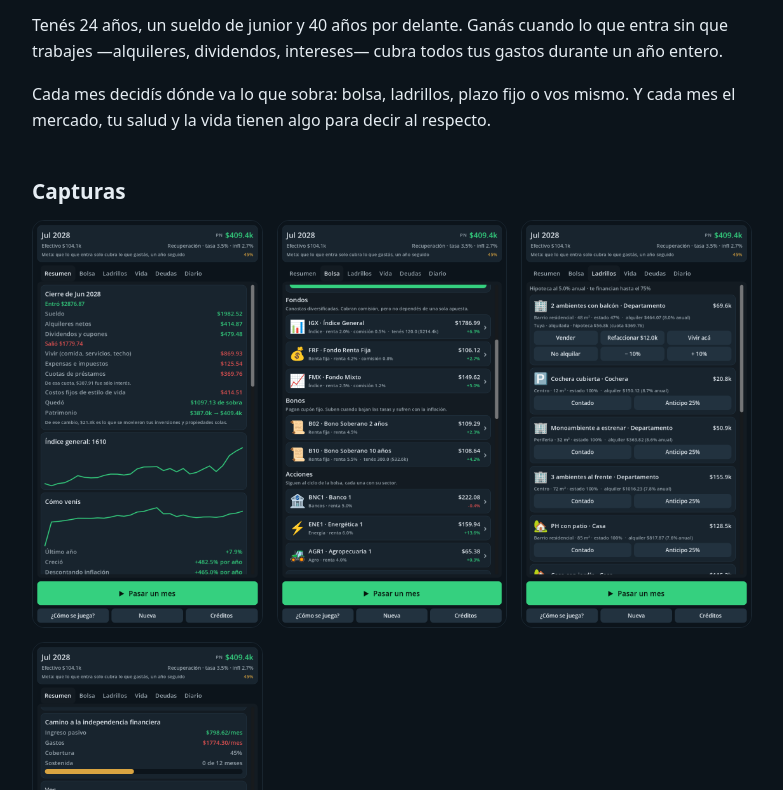
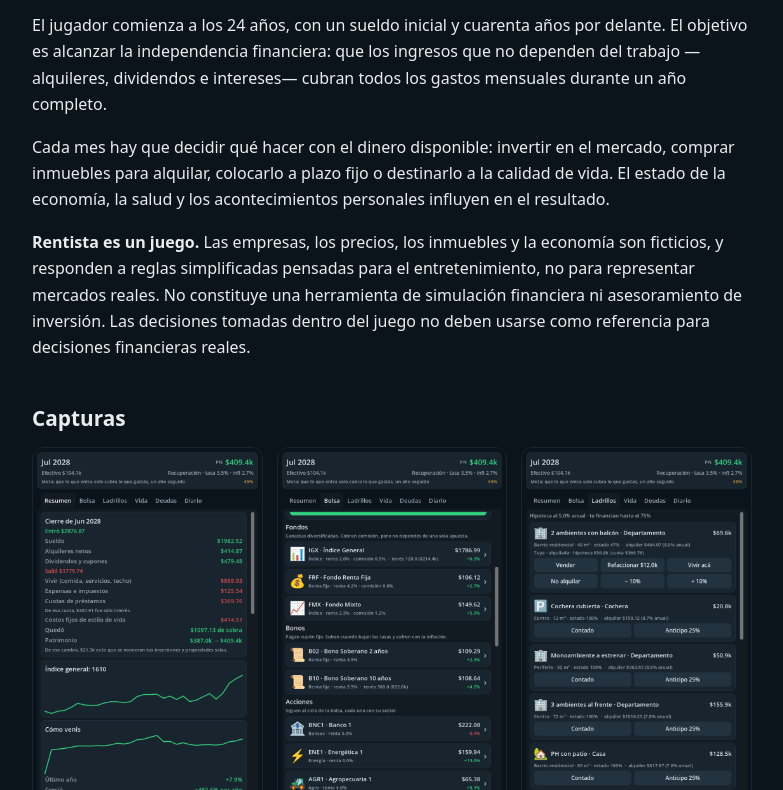
Before and after one commit to NazarenoLopez1/rentista-web, a plain HTML site: page index.html in a window 1280 px wide. Shown: the part 144-934 px from the top of the page, without its empty margins (248-1031 px from the left). Drawn offline with Linux system fonts and the light colour scheme.

Commit message:
Add files via upload

```diff
--- a/index.html
+++ b/index.html
@@ -4,7 +4,7 @@
 <meta charset="utf-8">
 <meta name="viewport" content="width=device-width, initial-scale=1">
 <title>Rentista — Xicarron Studio Games</title>
-<meta name="description" content="Simulador de inversiones: cuarenta años para vivir de rentas sin arruinarte la salud en el camino.">
+<meta name="description" content="Juego de simulación económica: cuarenta años de decisiones para vivir de los ingresos que genera un patrimonio.">
 <link rel="stylesheet" href="estilo.css">
 </head>
 <body>
@@ -13,27 +13,36 @@
     <img src="icono.png" alt="" width="96" height="96">
     <div>
       <h1>Rentista</h1>
-      <p class="bajada">Cuarenta años para vivir de rentas sin arruinarte la salud en el camino.</p>
+      <p class="bajada">Juego de simulación económica para teléfonos Android.</p>
     </div>
   </header>
 
-  <p>Tenés 24 años, un sueldo de junior y 40 años por delante. Ganás cuando lo
-  que entra sin que trabajes —alquileres, dividendos, intereses— cubra todos tus
-  gastos durante un año entero.</p>
+  <p>El jugador comienza a los 24 años, con un sueldo inicial y cuarenta años
+  por delante. El objetivo es alcanzar la independencia financiera: que los
+  ingresos que no dependen del trabajo —alquileres, dividendos e intereses—
+  cubran todos los gastos mensuales durante un año completo.</p>
 
-  <p>Cada mes decidís dónde va lo que sobra: bolsa, ladrillos, plazo fijo o vos
-  mismo. Y cada mes el mercado, tu salud y la vida tienen algo para decir al
-  respecto.</p>
+  <p>Cada mes hay que decidir qué hacer con el dinero disponible: invertir en
+  el mercado, comprar inmuebles para alquilar, colocarlo a plazo fijo o
+  destinarlo a la calidad de vida. El estado de la economía, la salud y los
+  acontecimientos personales influyen en el resultado.</p>
+
+  <p class="aviso"><strong>Rentista es un juego.</strong> Las empresas, los
+  precios, los inmuebles y la economía son ficticios, y responden a reglas
+  simplificadas pensadas para el entretenimiento, no para representar mercados
+  reales. No constituye una herramienta de simulación financiera ni
+  asesoramiento de inversión. Las decisiones tomadas dentro del juego no deben
+  usarse como referencia para decisiones financieras reales.</p>
 
   <h2>Capturas</h2>
   <div class="capturas">
     <img src="capturas/1-resumen.png" alt="Cierre de mes con el detalle de ingresos y gastos" loading="lazy">
-    <img src="capturas/2-bolsa.png" alt="Lista de activos de la bolsa" loading="lazy">
-    <img src="capturas/3-ladrillos.png" alt="Inmuebles en venta y el departamento propio" loading="lazy">
-    <img src="capturas/5-independencia.png" alt="Camino a la independencia financiera" loading="lazy">
+    <img src="capturas/2-bolsa.png" alt="Lista de activos del mercado" loading="lazy">
+    <img src="capturas/3-ladrillos.png" alt="Inmuebles disponibles y el departamento propio" loading="lazy">
+    <img src="capturas/5-independencia.png" alt="Progreso hacia la independencia financiera" loading="lazy">
   </div>
 
-  <h2>Legales</h2>
+  <h2>Información legal</h2>
   <ul>
     <li><a href="privacidad/">Política de privacidad</a></li>
     <li><a href="privacy/">Privacy policy (English)</a></li>
```
